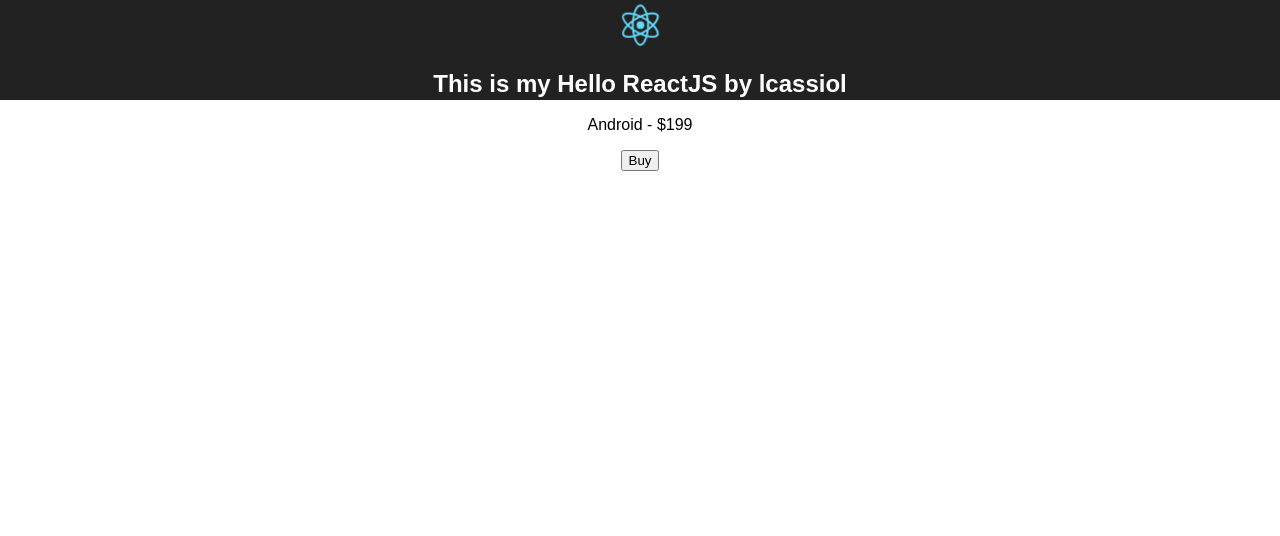
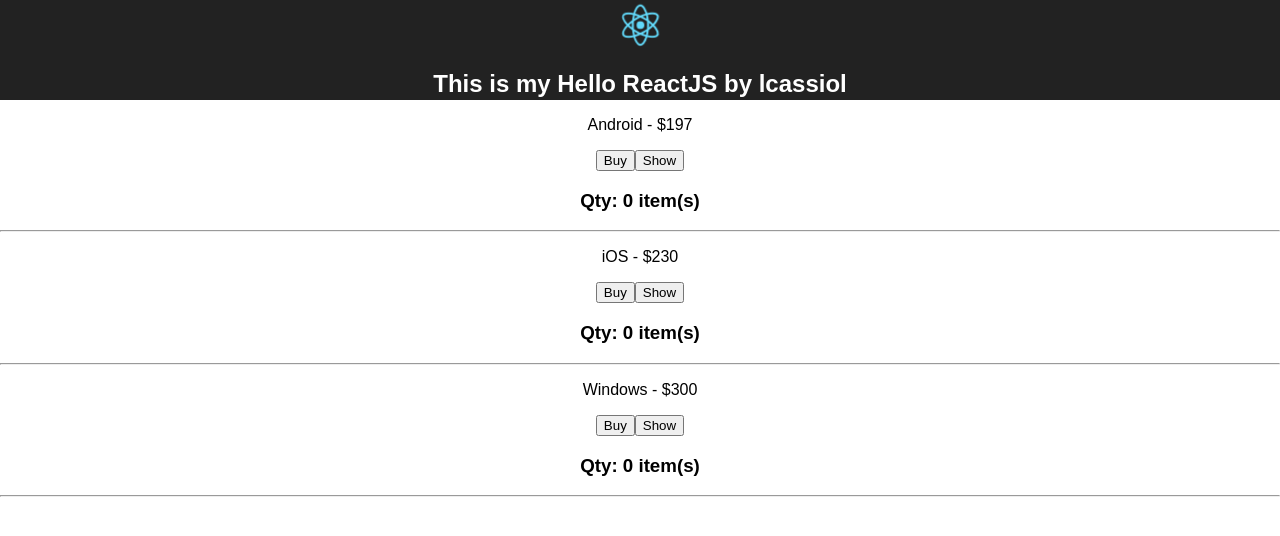
Before and after one commit to lcassiol/HelloReactJs, a React (Create React App) app: page / in a window 1280 px wide. Shown: the top 536 px of the page. Built offline with nearby package versions, Linux system fonts and the light colour scheme.

Commit message:
Create a Component Product :sparkles:

```diff
--- a/src/App.js
+++ b/src/App.js
@@ -12,7 +12,10 @@ class App extends Component {
           <img src={logo} className="App-logo" alt="logo" />
           <h1 className="App-title">This is my Hello ReactJS by lcassiol</h1>
         </header>
-        <Product/>
+        <Product name="Android" price={197}/>
+        <Product name="iOS" price={230}/>
+        <Product name="Windows" price={300}/>
+
       </div>
     );
   }
--- a/src/Product.js
+++ b/src/Product.js
@@ -1,11 +1,24 @@
 import React, { Component } from 'react';
 
 class Product extends React.Component {
+
+  constructor(props) {
+    super(props);
+    this.state = { qty: 0 };
+  }
+
+  buy = () => {
+    this.setState({qty : this.state.qty + 1});
+  }
+
   render() {
     return (
       <div>
-          <p>Android - $199</p>
-          <button>Buy</button>
+          <p>{this.props.name} - ${this.props.price}</p>
+          <button onClick={this.buy}>Buy</button>
+          <button onClick={this.show}>Show</button>
+          <h3>Qty: {this.state.qty} item(s)</h3>
+          <hr/>
       </div>
     );
   }
```
